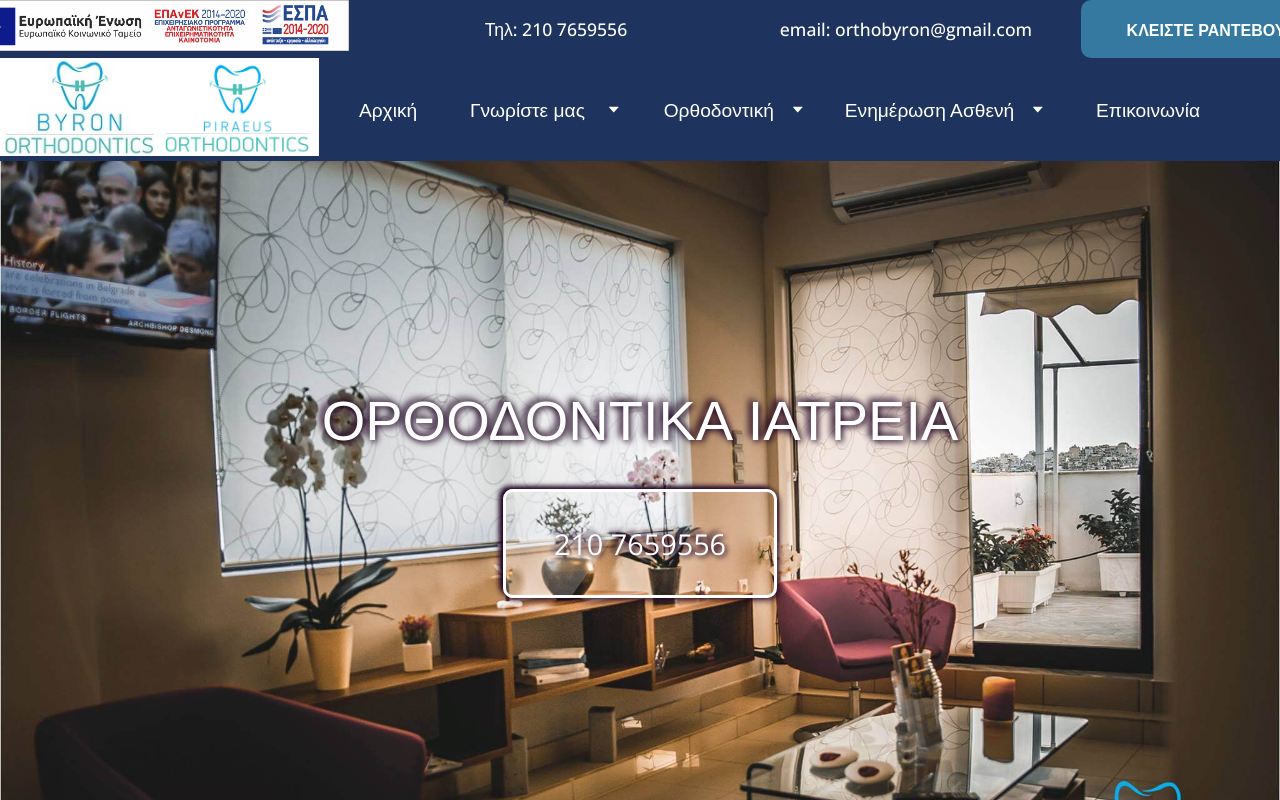
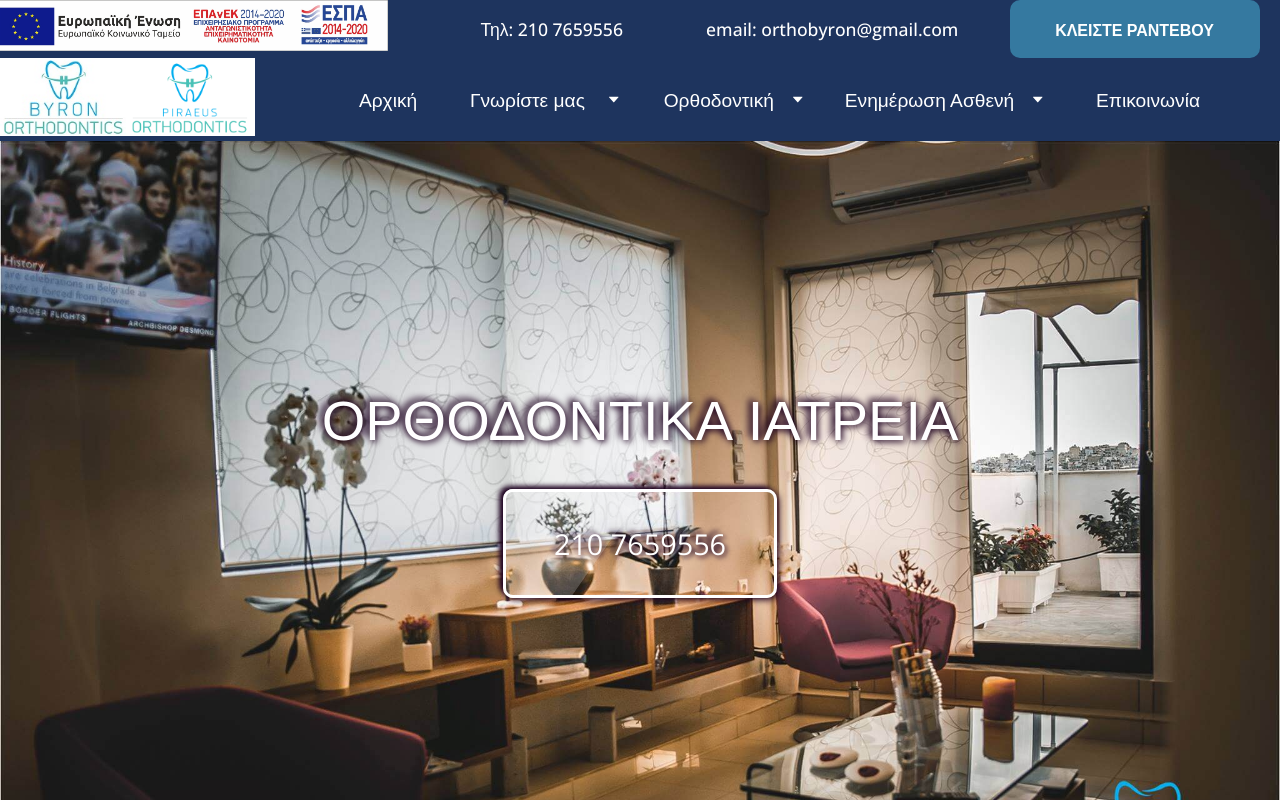
Before and after one commit to 3vilBonobo/orthobyron.gr, a React (Create React App) app: page / in a window 1280 px wide. Shown: the top 800 px of the page. Built offline with nearby package versions, Linux system fonts and the light colour scheme.

Commit message:
fix header styles

```diff
--- a/src/components/Styles/Header.style.js
+++ b/src/components/Styles/Header.style.js
@@ -19,8 +19,8 @@ export const StyledHeader = styled.header`
 export const StyledBanner = styled.div`
   width: auto;
   @media screen and (min-width: 768px) {
-    width: 50%;
-    min-width: 400px;
+    width: 30%;
+    min-width: 300px;
     align-self: flex-start;
   }
 `;
@@ -47,6 +47,7 @@ export const StyledTopHeaderSection = styled.div`
   @media screen and (min-width: 768px) {
     flex-direction: row;
     justify-content: center;
+    padding-right: 2rem;
   }
 `;
 
@@ -55,6 +56,7 @@ export const StyledContactHeaderSection = styled.div`
   flex-direction: row;
   align-items: center;
   justify-content: space-between;
+  width: 100%;
 `;
 
 export const StyledBottomHeaderSection = styled.div`
@@ -78,14 +80,13 @@ export const StyledPhone = styled.a`
   padding: 1rem;
   color: #3579a0;
   @media screen and (min-width: 768px) {
-    width: 350px;
     color: #fff;
     font-size: 1.1rem;
     font-weight: 500;
     transition: 0.5s background-color;
     padding-inline: 2rem;
     border-radius: 10px;
-    margin-left: 2rem;
+    margin-left: 10rem;
     &:hover {
       background-color: #3579a0;
     }
@@ -102,7 +103,6 @@ export const StyledEmail = styled.a`
   width: fit-content;
 
   @media screen and (min-width: 768px) {
-    width: 350px;
     display: inline-block;
     text-align: center;
     color: #fff;
@@ -147,7 +147,7 @@ export const StyledLogo = styled.img`
 
   @media screen and (min-width: 768px) {
     top: 0;
-    width: 100%;
+    width: 80%;
     height: auto;
   }
 `;
--- a/src/components/routes/Treatments.js
+++ b/src/components/routes/Treatments.js
@@ -16,9 +16,6 @@ const Treatments = () => {
       <StyledTreatmentsMainTitle>
         {treatmentsGeneral.name}
       </StyledTreatmentsMainTitle>
-      <StyledTreatmentsMainInfo>
-        {treatmentsGeneral.description}
-      </StyledTreatmentsMainInfo>
       <StyledTreatmentsMainContainer>
         {treatments.map((item, index) => {
           return (
@@ -32,6 +29,11 @@ const Treatments = () => {
           );
         })}
       </StyledTreatmentsMainContainer>
+
+      <StyledTreatmentsMainInfo>
+        {treatmentsGeneral.description}
+      </StyledTreatmentsMainInfo>
+
       <Outlet />
     </StyledTreatmentsMainSection>
   );
```
